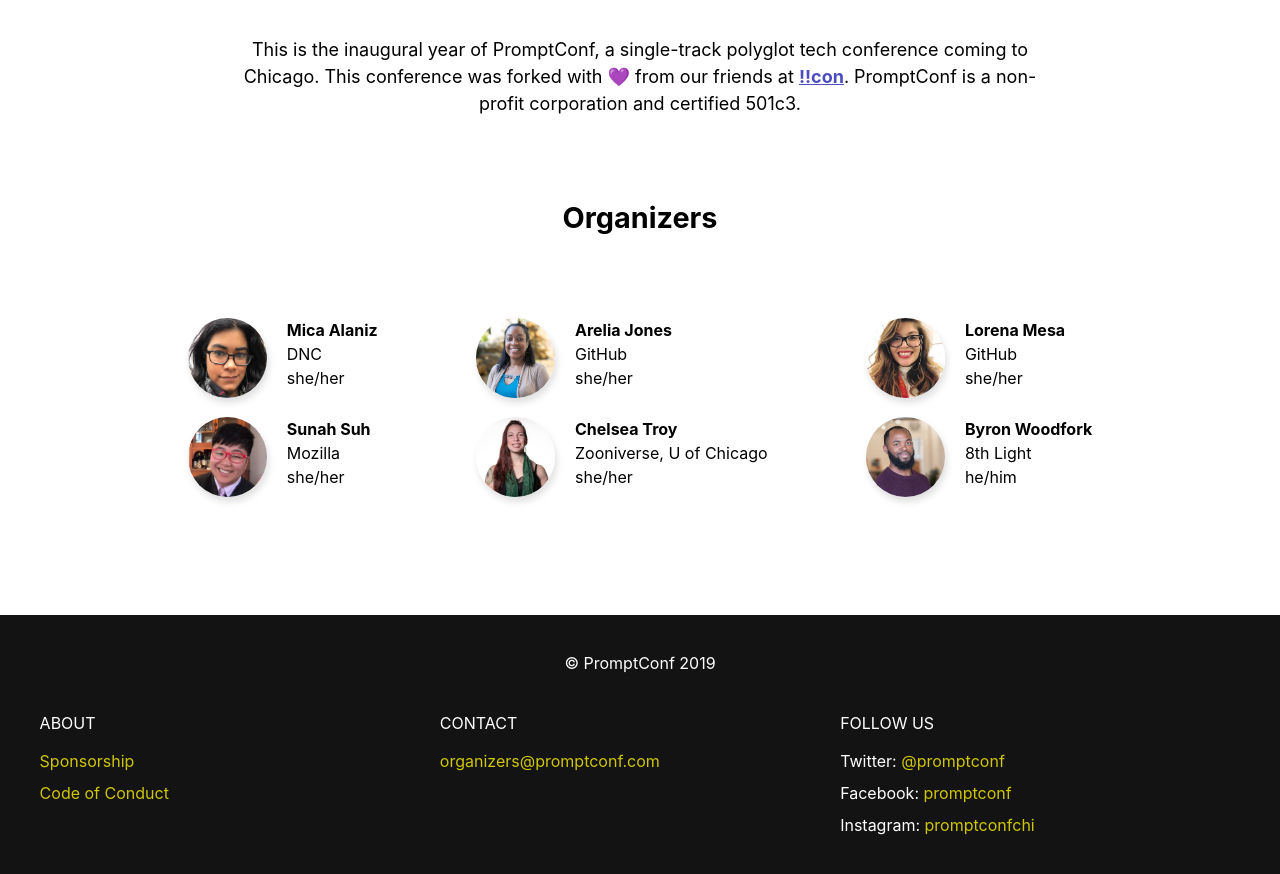
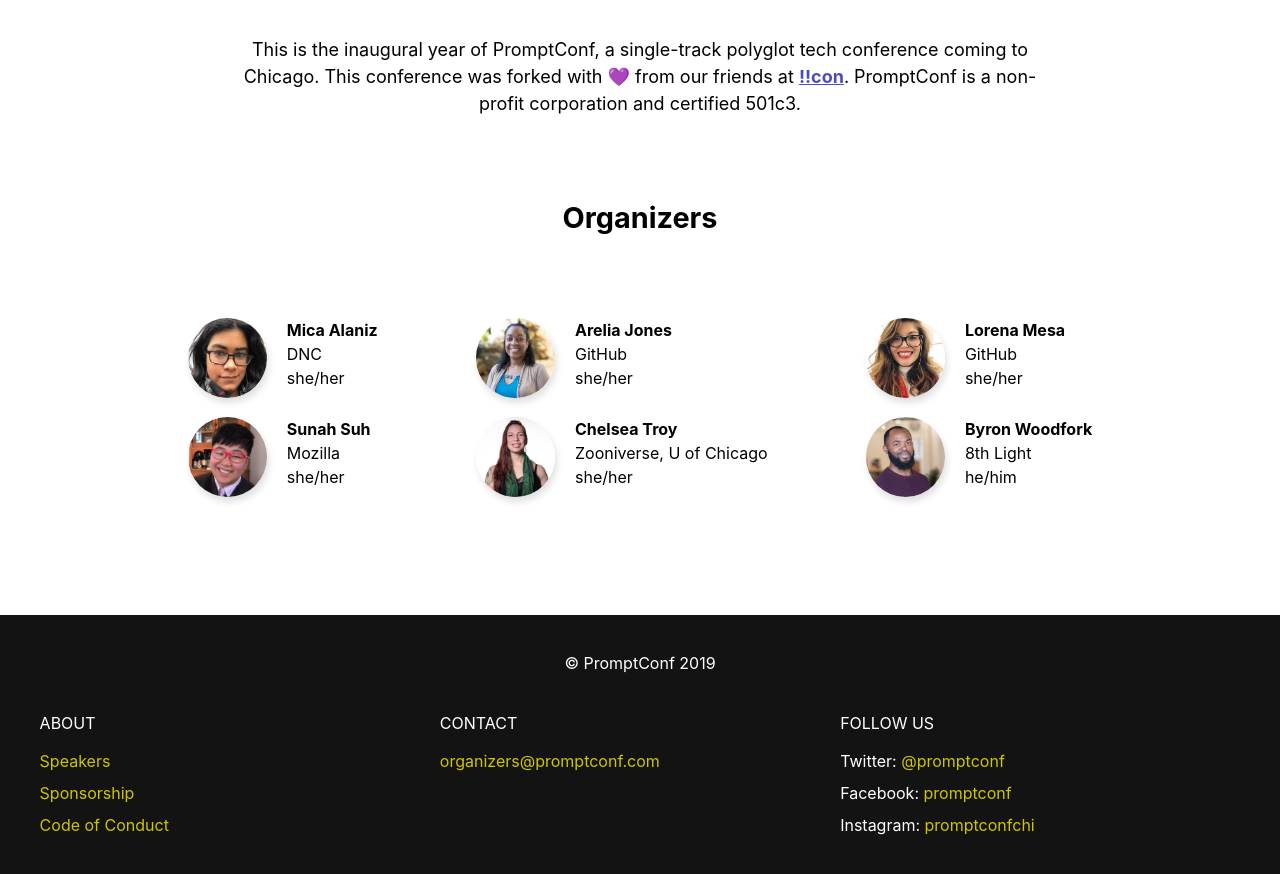
Before and after one commit to promptconf/promptconf.github.io, a Jekyll site: the page built from index.html, in a window 1280 px wide and 900 px high, scrolled down 4068 px. Shown: the top 874 px of the window. Built offline with Jekyll 4.4.1, drawn with Linux system fonts in a browser that asks for light colours; some web fonts are replaced; comment, search, counter and statistics services are not loaded.

Commit message:
add speakers to footer

```diff
--- a/_includes/footer.html
+++ b/_includes/footer.html
@@ -6,6 +6,7 @@
         <div class="footer__about">
             <h2 class='footer__nav__header'>About</h2>
             <ul>
+                <li><a href={{ site.baseurl }}{{ '/speakers' }} class='gtm-cta'>Speakers</a></li>
                 <li><a href={{ site.baseurl }}{{ '/sponsorship' }} class='gtm-cta'>Sponsorship</a></li>
                 <li><a href={{ site.baseurl }}{{ '/conduct/' }}>Code of Conduct</a></li>
             </ul>
```
